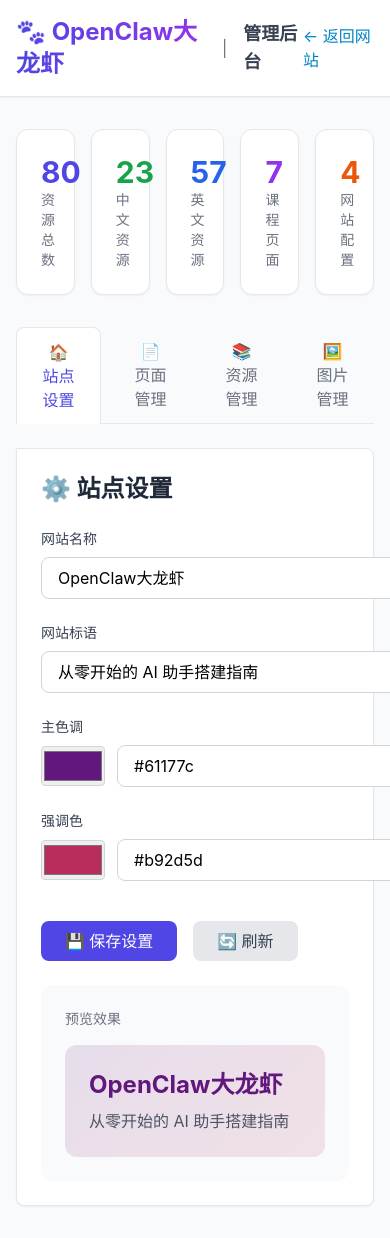
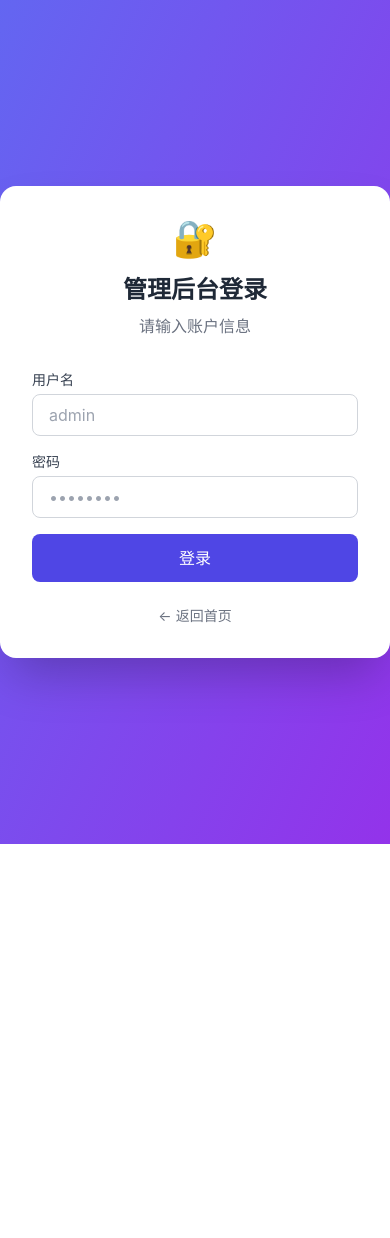
Before and after one commit to 892153301/openclawDLX, a Next.js app: page /admin in a window 390 px wide. After the commit the page ends 844 px from the top, so only its background shows below. Built offline with nearby package versions, Linux system fonts and the light colour scheme.

Commit message:
Add admin auth and hide admin link from nav

```diff
--- a/app/admin/page.tsx
+++ b/app/admin/page.tsx
@@ -2,6 +2,10 @@
 
 import { useState, useEffect } from 'react'
 import Link from 'next/link'
+
+// Simple admin credentials - change these!
+const ADMIN_USERNAME = 'admin'
+const ADMIN_PASSWORD = 'openclaw2026'
 
 interface Setting {
   key: string
@@ -27,28 +31,90 @@ interface Resource {
   starred: number
 }
 
-export default function AdminPage() {
+// Login Component
+function LoginScreen({ onLogin }: { onLogin: () => void }) {
+  const [username, setUsername] = useState('')
+  const [password, setPassword] = useState('')
+  const [error, setError] = useState('')
+
+  const handleSubmit = (e: React.FormEvent) => {
+    e.preventDefault()
+    if (username === ADMIN_USERNAME && password === ADMIN_PASSWORD) {
+      onLogin()
+    } else {
+      setError('用户名或密码错误')
+    }
+  }
+
+  return (
+    <div className="min-h-screen flex items-center justify-center bg-gradient-to-br from-indigo-500 to-purple-600">
+      <div className="bg-white rounded-2xl shadow-2xl p-8 w-full max-w-md">
+        <div className="text-center mb-8">
+          <div className="text-4xl mb-4">🔐</div>
+          <h1 className="text-2xl font-bold text-gray-800">管理后台登录</h1>
+          <p className="text-gray-500 mt-2">请输入账户信息</p>
+        </div>
+
+        <form onSubmit={handleSubmit} className="space-y-4">
+          <div>
+            <label className="block text-sm font-medium text-gray-700 mb-1">用户名</label>
+            <input
+              type="text"
+              value={username}
+              onChange={e => setUsername(e.target.value)}
+              className="w-full px-4 py-2 border border-gray-300 rounded-lg focus:ring-2 focus:ring-indigo-500 focus:border-indigo-500"
+              placeholder="admin"
+            />
+          </div>
+
+          <div>
+            <label className="block text-sm font-medium text-gray-700 mb-1">密码</label>
+            <input
+              type="password"
+              value={password}
+              onChange={e => setPassword(e.target.value)}
+              className="w-full px-4 py-2 border border-gray-300 rounded-lg focus:ring-2 focus:ring-indigo-500 focus:border-indigo-500"
+              placeholder="••••••••"
+            />
+          </div>
+
+          {error && (
+            <div className="text-red-500 text-sm text-center">{error}</div>
+          )}
+
+          <button
+            type="submit"
+            className="w-full py-3 bg-indigo-600 text-white rounded-lg hover:bg-indigo-700 font-medium"
+          >
+            登录
+          </button>
+        </form>
+
+        <div className="mt-6 text-center text-sm text-gray-500">
+          <Link href="/" className="hover:text-indigo-600">← 返回首页</Link>
+        </div>
+      </div>
+    </div>
+  )
+}
+
+// Main Admin Content
+function AdminContent() {
   const [activeTab, setActiveTab] = useState('settings')
   const [settings, setSettings] = useState<Setting[]>([])
   const [pages, setPages] = useState<Page[]>([])
   const [resources, setResources] = useState<Resource[]>([])
   const [loading, setLoading] = useState(true)
 
-  // Settings form
   const [siteName, setSiteName] = useState('')
   const [siteTagline, setSiteTagline] = useState('')
   const [primaryColor, setPrimaryColor] = useState('#6366f1')
   const [accentColor, setAccentColor] = useState('#8b5cf6')
 
-  // Resource form
   const [showResourceForm, setShowResourceForm] = useState(false)
   const [newResource, setNewResource] = useState({
     title: '', description: '', url: '', category: '入门部署', lang: '中文', source: ''
   })
-
-  // Page editing
-  const [editingPage, setEditingPage] = useState<Page | null>(null)
-  const [pageContent, setPageContent] = useState('')
 
   useEffect(() => {
     loadData()
@@ -155,7 +221,6 @@ export default function AdminPage() {
 
   return (
     <div className="min-h-screen bg-gray-50">
-      {/* Header */}
       <header className="bg-white shadow-sm border-b">
         <div className="max-w-7xl mx-auto px-4 py-4 flex justify-between items-center">
           <div className="flex items-center space-x-4">
@@ -172,7 +237,6 @@ export default function AdminPage() {
       </header>
 
       <main className="max-w-7xl mx-auto px-4 py-8">
-        {/* Stats */}
         <div className="grid grid-cols-5 gap-4 mb-8">
           <div className="bg-white p-6 rounded-xl shadow-sm border">
             <div className="text-3xl font-bold text-indigo-600">{stats.totalResources}</div>
@@ -196,13 +260,11 @@ export default function AdminPage() {
           </div>
         </div>
 
-        {/* Tabs */}
         <div className="flex gap-2 mb-6 border-b">
           {[
-            { id: 'settings', label: '🏠 站点设置', icon: '🏠' },
-            { id: 'pages', label: '📄 页面管理', icon: '📄' },
-            { id: 'resources', label: '📚 资源管理', icon: '📚' },
-            { id: 'images', label: '🖼️ 图片管理', icon: '🖼️' },
+            { id: 'settings', label: '🏠 站点设置' },
+            { id: 'pages', label: '📄 页面管理' },
+            { id: 'resources', label: '📚 资源管理' },
           ].map(tab => (
             <button
               key={tab.id}
@@ -218,155 +280,71 @@ export default function AdminPage() {
           ))}
         </div>
 
-        {/* Tab Content */}
         <div className="bg-white rounded-b-lg rounded-tr-lg shadow-sm border p-6">
-
-          {/* Settings Tab */}
           {activeTab === 'settings' && (
             <div className="space-y-6">
               <h2 className="text-2xl font-bold text-gray-800 mb-6">⚙️ 站点设置</h2>
 
               <div className="grid md:grid-cols-2 gap-6">
                 <div>
-                  <label className="block text-sm font-medium text-gray-700 mb-2">
-                    网站名称
-                  </label>
+                  <label className="block text-sm font-medium text-gray-700 mb-2">网站名称</label>
                   <input
                     type="text"
                     value={siteName}
                     onChange={e => setSiteName(e.target.value)}
-                    className="w-full px-4 py-2 border border-gray-300 rounded-lg focus:ring-2 focus:ring-indigo-500 focus:border-indigo-500"
-                    placeholder="OpenClaw 101"
+                    className="w-full px-4 py-2 border border-gray-300 rounded-lg"
                   />
                 </div>
-
                 <div>
-                  <label className="block text-sm font-medium text-gray-700 mb-2">
-                    网站标语
-                  </label>
+                  <label className="block text-sm font-medium text-gray-700 mb-2">网站标语</label>
                   <input
                     type="text"
                     value={siteTagline}
                     onChange={e => setSiteTagline(e.target.value)}
-                    className="w-full px-4 py-2 border border-gray-300 rounded-lg focus:ring-2 focus:ring-indigo-500 focus:border-indigo-500"
-                    placeholder="从零开始的 AI 助手搭建指南"
+                    className="w-full px-4 py-2 border border-gray-300 rounded-lg"
                   />
                 </div>
-
                 <div>
-                  <label className="block text-sm font-medium text-gray-700 mb-2">
-                    主色调
-                  </label>
-                  <div className="flex gap-3 items-center">
-                    <input
-                      type="color"
-                      value={primaryColor}
-                      onChange={e => setPrimaryColor(e.target.value)}
-                      className="w-16 h-10 border border-gray-300 rounded cursor-pointer"
-                    />
-                    <input
-                      type="text"
-                      value={primaryColor}
-                      onChange={e => setPrimaryColor(e.target.value)}
-                      className="flex-1 px-4 py-2 border border-gray-300 rounded-lg"
-                    />
+                  <label className="block text-sm font-medium text-gray-700 mb-2">主色调</label>
+                  <div className="flex gap-3">
+                    <input type="color" value={primaryColor} onChange={e => setPrimaryColor(e.target.value)} className="w-16 h-10" />
+                    <input type="text" value={primaryColor} onChange={e => setPrimaryColor(e.target.value)} className="flex-1 px-4 py-2 border rounded-lg" />
                   </div>
                 </div>
-
                 <div>
-                  <label className="block text-sm font-medium text-gray-700 mb-2">
-                    强调色
-                  </label>
-                  <div className="flex gap-3 items-center">
-                    <input
-                      type="color"
-                      value={accentColor}
-                      onChange={e => setAccentColor(e.target.value)}
-                      className="w-16 h-10 border border-gray-300 rounded cursor-pointer"
-                    />
-                    <input
-                      type="text"
-                      value={accentColor}
-                      onChange={e => setAccentColor(e.target.value)}
-                      className="flex-1 px-4 py-2 border border-gray-300 rounded-lg"
-                    />
+                  <label className="block text-sm font-medium text-gray-700 mb-2">强调色</label>
+                  <div className="flex gap-3">
+                    <input type="color" value={accentColor} onChange={e => setAccentColor(e.target.value)} className="w-16 h-10" />
+                    <input type="text" value={accentColor} onChange={e => setAccentColor(e.target.value)} className="flex-1 px-4 py-2 border rounded-lg" />
                   </div>
                 </div>
               </div>
 
-              <div className="flex gap-4 pt-4">
-                <button
-                  onClick={saveSettings}
-                  className="px-6 py-2 bg-indigo-600 text-white rounded-lg hover:bg-indigo-700 font-medium"
-                >
+              <button onClick={saveSettings} className="px-6 py-2 bg-indigo-600 text-white rounded-lg hover:bg-indigo-700">
                 💾 保存设置
               </button>
-                <button
-                  onClick={loadData}
-                  className="px-6 py-2 bg-gray-200 text-gray-700 rounded-lg hover:bg-gray-300 font-medium"
-                >
-                  🔄 刷新
-                </button>
             </div>
+          )}
 
-              {/* Preview */}
-              <div className="mt-8 p-6 bg-gray-50 rounded-xl">
-                <h3 className="text-sm font-medium text-gray-500 mb-4">预览效果</h3>
-                <div
-                  className="p-6 rounded-xl"
-                  style={{ background: `linear-gradient(135deg, ${primaryColor}20, ${accentColor}20)` }}
-                >
-                  <h4 className="text-2xl font-bold" style={{ color: primaryColor }}>
-                    {siteName || '网站名称'}
-                  </h4>
-                  <p className="text-gray-600 mt-2">{siteTagline || '网站标语'}</p>
+          {activeTab === 'pages' && (
+            <div className="space-y-6">
+              <h2 className="text-2xl font-bold text-gray-800 mb-6">📄 页面管理</h2>
+              <div className="grid md:grid-cols-2 lg:grid-cols-3 gap-4">
+                {pages.map(page => (
+                  <div key={page.id} className="border rounded-xl p-4">
+                    <h3 className="font-semibold text-lg">{page.title}</h3>
+                    <p className="text-sm text-gray-500">/{page.slug}</p>
                   </div>
+                ))}
               </div>
             </div>
           )}
 
-          {/* Pages Tab */}
-          {activeTab === 'pages' && (
-            <div className="space-y-6">
-              <h2 className="text-2xl font-bold text-gray-800 mb-6">📄 页面管理</h2>
-
-              <div className="grid md:grid-cols-2 lg:grid-cols-3 gap-4">
-                {pages.map(page => (
-                  <div key={page.id} className="border rounded-xl p-4 hover:shadow-md transition-shadow">
-                    <h3 className="font-semibold text-lg text-gray-800">{page.title}</h3>
-                    <p className="text-sm text-gray-500 mt-1">/{page.slug}</p>
-                    <div className="flex gap-2 mt-4">
-                      <a
-                        href={`/zh/${page.slug.replace('day-', 'day/')}`}
-                        target="_blank"
-                        className="text-sm text-indigo-600 hover:underline"
-                      >
-                        查看 →
-                      </a>
-                    </div>
-                  </div>
-                ))}
-              </div>
-
-              <div className="mt-6 p-4 bg-yellow-50 border border-yellow-200 rounded-lg">
-                <h4 className="font-medium text-yellow-800">💡 提示</h4>
-                <p className="text-sm text-yellow-700 mt-1">
-                  页面内容已从数据库加载。要编辑页面内容，请切换到对应课程页面进行预览。
-                  当前版本已完整导入原站7天课程内容。
-                </p>
-              </div>
-            </div>
-          )}
-
-          {/* Resources Tab */}
           {activeTab === 'resources' && (
             <div className="space-y-6">
               <div className="flex justify-between items-center">
                 <h2 className="text-2xl font-bold text-gray-800">📚 资源管理</h2>
-                <button
-                  onClick={() => setShowResourceForm(!showResourceForm)}
-                  className="px-4 py-2 bg-indigo-600 text-white rounded-lg hover:bg-indigo-700"
-                >
+                <button onClick={() => setShowResourceForm(!showResourceForm)} className="px-4 py-2 bg-indigo-600 text-white rounded-lg">
                   {showResourceForm ? '取消' : '+ 添加资源'}
                 </button>
               </div>
@@ -374,127 +352,44 @@ export default function AdminPage() {
               {showResourceForm && (
                 <form onSubmit={handleAddResource} className="bg-gray-50 p-6 rounded-xl space-y-4">
                   <div className="grid md:grid-cols-2 gap-4">
-                    <div>
-                      <label className="block text-sm font-medium mb-1">标题 *</label>
-                      <input
-                        type="text"
-                        required
-                        value={newResource.title}
-                        onChange={e => setNewResource({...newResource, title: e.target.value})}
-                        className="w-full px-3 py-2 border rounded-lg"
-                      />
+                    <input type="text" placeholder="标题 *" required value={newResource.title} onChange={e => setNewResource({...newResource, title: e.target.value})} className="px-3 py-2 border rounded-lg" />
+                    <input type="text" placeholder="来源" value={newResource.source} onChange={e => setNewResource({...newResource, source: e.target.value})} className="px-3 py-2 border rounded-lg" />
                   </div>
-                    <div>
-                      <label className="block text-sm font-medium mb-1">来源</label>
-                      <input
-                        type="text"
-                        value={newResource.source}
-                        onChange={e => setNewResource({...newResource, source: e.target.value})}
-                        className="w-full px-3 py-2 border rounded-lg"
-                      />
-                    </div>
-                  </div>
-                  <div>
-                    <label className="block text-sm font-medium mb-1">描述</label>
-                    <input
-                      type="text"
-                      value={newResource.description}
-                      onChange={e => setNewResource({...newResource, description: e.target.value})}
-                      className="w-full px-3 py-2 border rounded-lg"
-                    />
-                  </div>
-                  <div>
-                    <label className="block text-sm font-medium mb-1">链接 *</label>
-                    <input
-                      type="url"
-                      required
-                      value={newResource.url}
-                      onChange={e => setNewResource({...newResource, url: e.target.value})}
-                      className="w-full px-3 py-2 border rounded-lg"
-                    />
-                  </div>
+                  <input type="text" placeholder="描述" value={newResource.description} onChange={e => setNewResource({...newResource, description: e.target.value})} className="w-full px-3 py-2 border rounded-lg" />
+                  <input type="url" placeholder="链接 *" required value={newResource.url} onChange={e => setNewResource({...newResource, url: e.target.value})} className="w-full px-3 py-2 border rounded-lg" />
                   <div className="grid grid-cols-3 gap-4">
-                    <div>
-                      <label className="block text-sm font-medium mb-1">分类</label>
-                      <select
-                        value={newResource.category}
-                        onChange={e => setNewResource({...newResource, category: e.target.value})}
-                        className="w-full px-3 py-2 border rounded-lg"
-                      >
-                        <option>入门部署</option>
-                        <option>云平台部署</option>
-                        <option>官方资源</option>
-                        <option>视频教程</option>
-                        <option>深度文章</option>
-                        <option>技能开发</option>
-                        <option>玩法与场景</option>
-                        <option>平台接入</option>
-                        <option>工具与插件</option>
+                    <select value={newResource.category} onChange={e => setNewResource({...newResource, category: e.target.value})} className="px-3 py-2 border rounded-lg">
+                      <option>入门部署</option><option>云平台部署</option><option>官方资源</option>
+                      <option>视频教程</option><option>深度文章</option><option>技能开发</option>
+                    </select>
+                    <select value={newResource.lang} onChange={e => setNewResource({...newResource, lang: e.target.value})} className="px-3 py-2 border rounded-lg">
+                      <option>中文</option><option>EN</option>
                     </select>
                   </div>
-                    <div>
-                      <label className="block text-sm font-medium mb-1">语言</label>
-                      <select
-                        value={newResource.lang}
-                        onChange={e => setNewResource({...newResource, lang: e.target.value})}
-                        className="w-full px-3 py-2 border rounded-lg"
-                      >
-                        <option>中文</option>
-                        <option>EN</option>
-                      </select>
-                    </div>
-                  </div>
-                  <button
-                    type="submit"
-                    className="w-full px-4 py-2 bg-indigo-600 text-white rounded-lg hover:bg-indigo-700"
-                  >
-                    添加资源
-                  </button>
+                  <button type="submit" className="w-full px-4 py-2 bg-indigo-600 text-white rounded-lg">添加资源</button>
                 </form>
               )}
 
-              {/* Resource List */}
               <div className="overflow-x-auto">
                 <table className="min-w-full divide-y divide-gray-200">
                   <thead className="bg-gray-50">
                     <tr>
-                      <th className="px-6 py-3 text-left text-xs font-medium text-gray-500 uppercase">ID</th>
-                      <th className="px-6 py-3 text-left text-xs font-medium text-gray-500 uppercase">标题</th>
-                      <th className="px-6 py-3 text-left text-xs font-medium text-gray-500 uppercase">分类</th>
-                      <th className="px-6 py-3 text-left text-xs font-medium text-gray-500 uppercase">语言</th>
-                      <th className="px-6 py-3 text-left text-xs font-medium text-gray-500 uppercase">来源</th>
-                      <th className="px-6 py-3 text-left text-xs font-medium text-gray-500 uppercase">操作</th>
+                      <th className="px-6 py-3 text-left text-xs font-medium text-gray-500">ID</th>
+                      <th className="px-6 py-3 text-left text-xs font-medium text-gray-500">标题</th>
+                      <th className="px-6 py-3 text-left text-xs font-medium text-gray-500">分类</th>
+                      <th className="px-6 py-3 text-left text-xs font-medium text-gray-500">语言</th>
+                      <th className="px-6 py-3 text-left text-xs font-medium text-gray-500">操作</th>
                     </tr>
                   </thead>
                   <tbody className="bg-white divide-y divide-gray-200">
                     {resources.map(resource => (
-                      <tr key={resource.id} className="hover:bg-gray-50">
+                      <tr key={resource.id}>
                         <td className="px-6 py-4 whitespace-nowrap text-sm text-gray-500">{resource.id}</td>
-                        <td className="px-6 py-4">
-                          <div className="text-sm font-medium text-gray-900">{resource.title}</div>
-                          <div className="text-xs text-gray-500 truncate max-w-xs">{resource.description}</div>
-                        </td>
-                        <td className="px-6 py-4 whitespace-nowrap">
-                          <span className="px-2 py-1 text-xs font-semibold rounded-full bg-gray-100">
-                            {resource.category}
-                          </span>
-                        </td>
-                        <td className="px-6 py-4 whitespace-nowrap">
-                          <span className={`px-2 py-1 text-xs font-semibold rounded-full ${
-                            resource.lang === '中文' ? 'bg-green-100 text-green-800' : 'bg-blue-100 text-blue-800'
-                          }`}>
-                            {resource.lang}
-                          </span>
-                        </td>
-                        <td className="px-6 py-4 whitespace-nowrap text-sm text-gray-500">{resource.source}</td>
+                        <td className="px-6 py-4 text-sm font-medium text-gray-900">{resource.title}</td>
+                        <td className="px-6 py-4 whitespace-nowrap"><span className="px-2 py-1 text-xs rounded-full bg-gray-100">{resource.category}</span></td>
+                        <td className="px-6 py-4 whitespace-nowrap"><span className={`px-2 py-1 text-xs rounded-full ${resource.lang === '中文' ? 'bg-green-100' : 'bg-blue-100'}`}>{resource.lang}</span></td>
                         <td className="px-6 py-4 whitespace-nowrap text-sm">
-                          <a href={resource.url} target="_blank" className="text-indigo-600 hover:text-indigo-900 mr-3">查看</a>
-                          <button
-                            onClick={() => handleDeleteResource(resource.id)}
-                            className="text-red-600 hover:text-red-900"
-                          >
-                            删除
-                          </button>
+                          <button onClick={() => handleDeleteResource(resource.id)} className="text-red-600 hover:text-red-900">删除</button>
                         </td>
                       </tr>
                     ))}
@@ -503,31 +398,29 @@ export default function AdminPage() {
               </div>
             </div>
           )}
-
-          {/* Images Tab */}
-          {activeTab === 'images' && (
-            <div className="space-y-6">
-              <h2 className="text-2xl font-bold text-gray-800 mb-6">🖼️ 图片管理</h2>
-
-              <div className="border-2 border-dashed border-gray-300 rounded-xl p-12 text-center">
-                <div className="text-6xl mb-4">📁</div>
-                <h3 className="text-lg font-medium text-gray-800">上传图片</h3>
-                <p className="text-gray-500 mt-2">拖拽文件到此处，或点击选择</p>
-                <button className="mt-4 px-6 py-2 bg-indigo-600 text-white rounded-lg hover:bg-indigo-700">
-                  选择文件
-                </button>
-              </div>
-
-              <div className="mt-6 p-4 bg-blue-50 border border-blue-200 rounded-lg">
-                <h4 className="font-medium text-blue-800">💡 功能开发中</h4>
-                <p className="text-sm text-blue-700 mt-1">
-                  图片管理功能即将推出，支持上传、裁剪、压缩等功能。
-                </p>
-              </div>
-            </div>
-          )}
         </div>
       </main>
     </div>
   )
 }
+
+export default function AdminPage() {
+  const [isLoggedIn, setIsLoggedIn] = useState(false)
+
+  useEffect(() => {
+    // Check if already logged in (sessionStorage)
+    const loggedIn = sessionStorage.getItem('adminLoggedIn')
+    if (loggedIn) setIsLoggedIn(true)
+  }, [])
+
+  const handleLogin = () => {
+    sessionStorage.setItem('adminLoggedIn', 'true')
+    setIsLoggedIn(true)
+  }
+
+  if (!isLoggedIn) {
+    return <LoginScreen onLogin={handleLogin} />
+  }
+
+  return <AdminContent />
+}
--- a/app/zh/day/[id]/page.tsx
+++ b/app/zh/day/[id]/page.tsx
@@ -189,7 +189,6 @@ export default function DayPage() {
               <Link href="/zh" className="text-slate-600 hover:text-indigo-600 transition-colors">首页</Link>
               <Link href="/zh/skills" className="text-slate-600 hover:text-indigo-600 transition-colors">技能</Link>
               <Link href="/zh/resources" className="text-slate-600 hover:text-indigo-600 transition-colors">资源</Link>
-              <Link href="/admin" className="text-slate-600 hover:text-indigo-600 transition-colors">管理</Link>
             </nav>
           </div>
         </div>
```
Also changed, not shown: 1 other file (tests, documents, lock files or other folders). Lines whose indentation alone changed are shown as unchanged.
